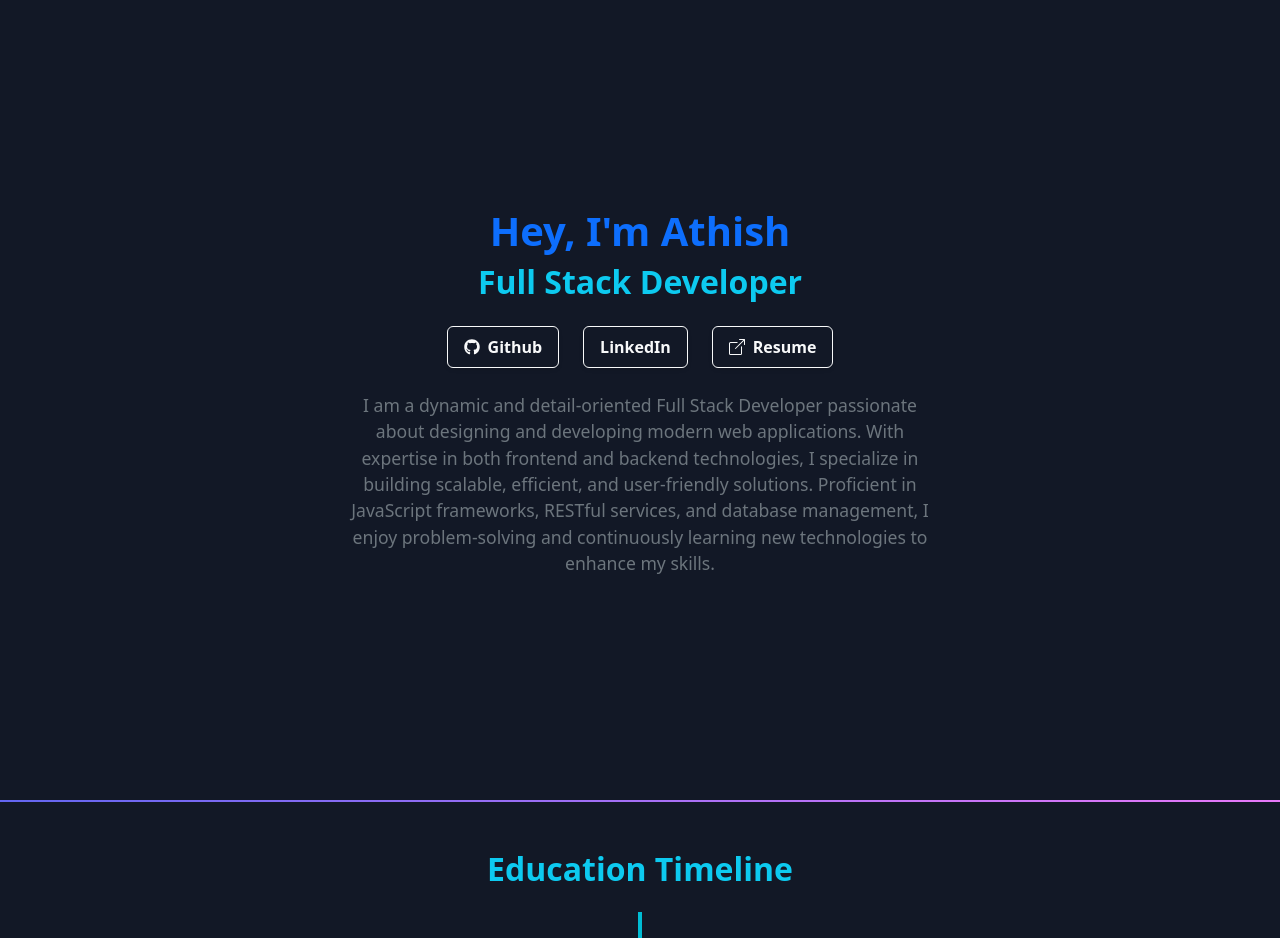
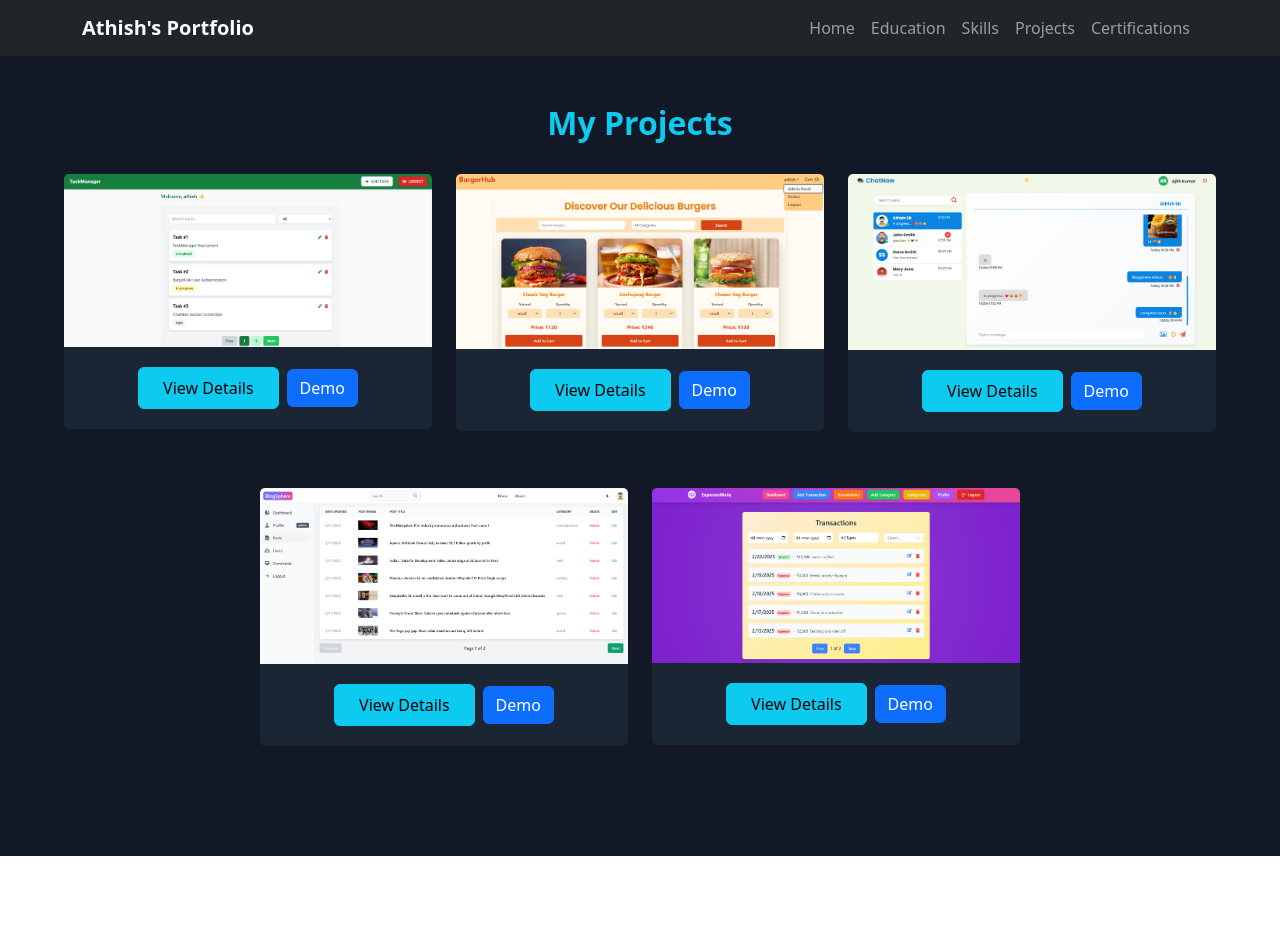
Before and after one commit to athishsb/portfolio, a React (Vite) app: page /projects in a window 1280 px wide. Shown: the top 938 px of the page. After the commit the page ends 856 px from the top, so only its background shows below. Built offline with nearby package versions, Linux system fonts and the light colour scheme.

Commit message:
Updated navbar, project details, and social links

```diff
--- a/package.json
+++ b/package.json
@@ -10,13 +10,14 @@
     "preview": "vite preview"
   },
   "dependencies": {
+    "@popperjs/core": "^2.11.8",
     "bootstrap": "^5.3.3",
     "framer-motion": "^12.4.3",
     "react": "^19.0.0",
     "react-bootstrap": "^2.10.9",
     "react-dom": "^19.0.0",
     "react-icons": "^5.4.0",
-    "react-router-dom": "^7.1.5",
+    "react-router-dom": "^7.2.0",
     "react-vertical-timeline-component": "^3.5.3"
   },
   "devDependencies": {
--- a/src/App.jsx
+++ b/src/App.jsx
@@ -1,24 +1,23 @@
-import "./App.css";
+import { BrowserRouter as Router, Routes, Route } from "react-router-dom";
+import Navbar from "./components/Navbar";
 import Certificates from "./components/Certificates";
-import Divider from "./components/Divider";
-import IntroComponent from "./components/Intro";
+import Intro from "./components/Intro";
 import Projects from "./components/Projects";
 import Skills from "./components/Skills";
 import Timeline from "./components/Timeline";
 
 function App() {
   return (
-    <>
-      <IntroComponent />
-      <Divider />
-      <Timeline />
-      <Divider />
-      <Skills />
-      <Divider />
-      <Projects />
-      <Divider />
-      <Certificates />
-    </>
+    <Router>
+      <Navbar />
+      <Routes>
+        <Route path="/" element={<Intro />} />
+        <Route path="/timeline" element={<Timeline />} />
+        <Route path="/skills" element={<Skills />} />
+        <Route path="/projects" element={<Projects />} />
+        <Route path="/certificates" element={<Certificates />} />
+      </Routes>
+    </Router>
   );
 }
 
--- a/src/components/Divider.jsx
+++ /dev/null
@@ -1,19 +0,0 @@
-import { motion } from "framer-motion";
-
-const Divider = () => {
-  return (
-    <motion.div
-      initial={{ opacity: 0, width: 0 }}
-      animate={{ opacity: 1, width: "100%" }}
-      transition={{ duration: 0.8 }}
-      style={{
-        height: "2px",
-        width: "100%",
-        background: "linear-gradient(to right, #6366F1, #E879F9)",
-        margin: "0",
-      }}
-    />
-  );
-};
-
-export default Divider;
--- a/src/components/Intro.jsx
+++ b/src/components/Intro.jsx
@@ -6,7 +6,7 @@ const IntroComponent = () => {
   const githubUrl = "https://github.com/athishsb";
   const linkedInUrl = "https://www.linkedin.com/in/athish-sb/";
   const resumeUrl =
-    "https://drive.google.com/file/d/1gHlEnEWT9S2nImLD6OP8CbwD8vGyWe2c/view?usp=sharing";
+    "https://drive.google.com/file/d/1gHlEnEWT9S2nImLD6OP8CbwD8vGyWe2c/view";
 
   const handleClick = (url) => {
     window.open(url, "_blank");
@@ -14,7 +14,7 @@ const IntroComponent = () => {
 
   // Reusable class variables
   const buttonClass =
-    "btn btn-outline-light d-flex align-items-center gap-2 fw-bold px-3 py-2 shadow-sm";
+    "btn btn-outline-light d-flex align-items-center gap-2 fw-bold px-3 py-2 shadow-sm cursor-pointer";
   const motionHeading = {
     initial: { opacity: 0, y: -20 },
     animate: { opacity: 1, y: 0 },
@@ -69,6 +69,15 @@ const IntroComponent = () => {
         </button>
       </motion.div>
 
+      {/* Display email as plain text */}
+      <motion.p
+        {...motionDescription}
+        className="fw-bold text-light mb-3"
+        style={{ fontSize: "1.1rem" }}
+      >
+        📧 athishbalajisb22@gmail.com
+      </motion.p>
+
       <motion.p
         {...motionDescription}
         className="w-75 text-secondary"
--- /dev/null
+++ b/src/components/Navbar.jsx
@@ -0,0 +1,55 @@
+import { Link } from "react-router-dom";
+
+const Navbar = () => {
+  return (
+    <nav className="navbar navbar-expand-lg navbar-dark bg-dark">
+      <div className="container">
+        <Link className="navbar-brand fw-bold" to="/">
+          {"Athish's Portfolio"}
+        </Link>
+        <button
+          className="navbar-toggler"
+          type="button"
+          data-bs-toggle="collapse"
+          data-bs-target="#navbarNav"
+          aria-controls="navbarNav"
+          aria-expanded="false"
+          aria-label="Toggle navigation"
+        >
+          <span className="navbar-toggler-icon"></span>
+        </button>
+        <div className="collapse navbar-collapse" id="navbarNav">
+          <ul className="navbar-nav ms-auto">
+            <li className="nav-item">
+              <Link className="nav-link" to="/">
+                Home
+              </Link>
+            </li>
+            <li className="nav-item">
+              <Link className="nav-link" to="/timeline">
+                Education
+              </Link>
+            </li>
+            <li className="nav-item">
+              <Link className="nav-link" to="/skills">
+                Skills
+              </Link>
+            </li>
+            <li className="nav-item">
+              <Link className="nav-link" to="/projects">
+                Projects
+              </Link>
+            </li>
+            <li className="nav-item">
+              <Link className="nav-link" to="/certificates">
+                Certifications
+              </Link>
+            </li>
+          </ul>
+        </div>
+      </div>
+    </nav>
+  );
+};
+
+export default Navbar;
--- a/src/components/ProjectCard.jsx
+++ b/src/components/ProjectCard.jsx
@@ -1,10 +1,22 @@
-import { Button, Card } from "react-bootstrap";
 import { useState } from "react";
+import { Button, Card, Modal } from "react-bootstrap";
 
-const ProjectCard = ({ title, demoUrl, frontendUrl, backendUrl, imageUrl }) => {
+const ProjectCard = ({
+  title,
+  demoUrl,
+  frontendUrl,
+  backendUrl,
+  imageUrl,
+  description,
+  techStack,
+  features,
+  adminCredentials,
+}) => {
+  const [showModal, setShowModal] = useState(false);
   const [isHovered, setIsHovered] = useState(false);
 
   return (
+    <>
       <Card
         style={{
           width: "23rem",
@@ -43,40 +55,173 @@ const ProjectCard = ({ title, demoUrl, frontendUrl, backendUrl, imageUrl }) => {
         />
         <Card.Body className="text-center">
           <Button
-          onClick={() => window.open(demoUrl, "_blank", "noopener noreferrer")}
+            variant="info"
+            className="m-1 px-4 py-2"
+            onClick={() => setShowModal(true)}
+          >
+            View Details
+          </Button>
+          <Button
+            onClick={() =>
+              window.open(demoUrl, "_blank", "noopener noreferrer")
+            }
             variant="primary"
-          className="m-1 px-4 py-2"
-          style={{
-            backgroundColor: "#007bff",
-            border: "1px solid #007bff",
-            color: "white",
-            fontWeight: "500",
-            borderRadius: "4px",
-            boxShadow: "0 4px 8px rgba(0, 123, 255, 0.3)",
-            transition: "all 0.3s ease",
-          }}
-          onMouseOver={(e) => (e.target.style.backgroundColor = "#0056b3")}
-          onMouseOut={(e) => (e.target.style.backgroundColor = "#007bff")}
+            className="m-1"
           >
             Demo
           </Button>
+        </Card.Body>
+      </Card>
+
+      {/* Styled Modal for Project Details */}
+      <Modal
+        show={showModal}
+        onHide={() => setShowModal(false)}
+        size="lg"
+        centered
+        style={{
+          color: "#fff",
+          backgroundColor: "rgba(26, 38, 51, 0.9)",
+        }}
+      >
+        <Modal.Header
+          style={{
+            backgroundColor: "#1a2633",
+            borderBottom: "1px solid #444",
+            color: "#0dcaf0",
+            textAlign: "center",
+            width: "100%",
+            display: "flex",
+            justifyContent: "center",
+          }}
+        >
+          <Modal.Title>{title}</Modal.Title>
+          <button
+            type="button"
+            className="btn-close"
+            onClick={() => setShowModal(false)}
+            style={{
+              filter: "invert(1)",
+              position: "absolute",
+              right: "1rem",
+            }}
+          ></button>
+        </Modal.Header>
+
+        <Modal.Body
+          style={{
+            backgroundColor: "#17202A",
+            color: "#ddd",
+            padding: "1.5rem",
+          }}
+        >
+          <p>
+            <strong style={{ color: "#0dcaf0" }}>Description:</strong>{" "}
+            <span style={{ color: "#bbb" }}>{description}</span>
+          </p>
+          <p>
+            <strong style={{ color: "#0dcaf0" }}>Tech Stack:</strong>{" "}
+            <span style={{ color: "#bbb" }}>{techStack}</span>
+          </p>
+
+          {/* Features Section */}
+          {features && (
+            <>
+              <hr style={{ borderColor: "#444", margin: "1.5rem 0" }} />
+              <p
+                style={{
+                  color: "#0dcaf0",
+                  fontWeight: "bold",
+                  marginBottom: "0.5rem",
+                }}
+              >
+                Features:
+              </p>
+
+              {Array.isArray(features) ? (
+                <ul
+                  style={{
+                    paddingLeft: "1.5rem",
+                    marginBottom: "1rem",
+                    color: "#bbb",
+                    fontSize: "1rem",
+                  }}
+                >
+                  {features.map((feature, index) => (
+                    <li key={index} style={{ marginBottom: "5px" }}>
+                      {feature}
+                    </li>
+                  ))}
+                </ul>
+              ) : (
+                Object.keys(features).map((key) => (
+                  <div key={key} style={{ marginBottom: "1rem" }}>
+                    <p
+                      style={{
+                        color: "#0dcaf0",
+                        fontWeight: "bold",
+                        marginTop: "1rem",
+                        marginBottom: "0.5rem",
+                      }}
+                    >
+                      {key.charAt(0).toUpperCase() + key.slice(1)} Features:
+                    </p>
+                    <ul
+                      style={{
+                        paddingLeft: "1.5rem",
+                        color: "#bbb",
+                        fontSize: "1rem",
+                      }}
+                    >
+                      {features[key].map((feature, index) => (
+                        <li key={index} style={{ marginBottom: "5px" }}>
+                          {feature}
+                        </li>
+                      ))}
+                    </ul>
+                  </div>
+                ))
+              )}
+            </>
+          )}
+
+          {/* Admin Credentials Section */}
+          {adminCredentials && (
+            <>
+              <hr style={{ borderColor: "#444" }} />
+              <p>
+                <strong style={{ color: "#0dcaf0" }}>Admin Credentials:</strong>
+              </p>
+              <p>
+                <strong style={{ color: "#f39c12" }}>Email:</strong>{" "}
+                <span style={{ color: "#bbb" }}>{adminCredentials.email}</span>
+              </p>
+              <p>
+                <strong style={{ color: "#f39c12" }}>Password:</strong>{" "}
+                <span style={{ color: "#bbb" }}>
+                  {adminCredentials.password}
+                </span>
+              </p>
+            </>
+          )}
+        </Modal.Body>
+
+        <Modal.Footer
+          style={{
+            backgroundColor: "#1a2633",
+            borderTop: "1px solid #444",
+          }}
+        >
           <Button
             onClick={() =>
               window.open(frontendUrl, "_blank", "noopener noreferrer")
             }
-          variant="outline-light"
-          className="m-1 px-4 py-2"
+            variant="success"
             style={{
-            backgroundColor: "transparent",
-            color: "#4cd137",
-            border: "1px solid #4cd137",
-            fontWeight: "500",
-            borderRadius: "4px",
-            boxShadow: "0 4px 8px rgba(76, 209, 55, 0.3)",
-            transition: "all 0.3s ease",
+              backgroundColor: "#28a745",
+              border: "none",
+              padding: "0.5rem 1rem",
             }}
-          onMouseOver={(e) => (e.target.style.color = "#ffffff")}
-          onMouseOut={(e) => (e.target.style.color = "#4cd137")}
           >
             Frontend Code
           </Button>
@@ -84,24 +229,18 @@ const ProjectCard = ({ title, demoUrl, frontendUrl, backendUrl, imageUrl }) => {
             onClick={() =>
               window.open(backendUrl, "_blank", "noopener noreferrer")
             }
-          variant="outline-light"
-          className="m-1 px-4 py-2"
+            variant="danger"
             style={{
-            backgroundColor: "transparent",
-            color: "#e84118",
-            border: "1px solid #e84118",
-            fontWeight: "500",
-            borderRadius: "4px",
-            boxShadow: "0 4px 8px rgba(232, 65, 24, 0.3)",
-            transition: "all 0.3s ease",
+              backgroundColor: "#dc3545",
+              border: "none",
+              padding: "0.5rem 1rem",
             }}
-          onMouseOver={(e) => (e.target.style.color = "#ffffff")}
-          onMouseOut={(e) => (e.target.style.color = "#e84118")}
           >
             Backend Code
           </Button>
-      </Card.Body>
-    </Card>
+        </Modal.Footer>
+      </Modal>
+    </>
   );
 };
 
--- a/src/components/Projects.jsx
+++ b/src/components/Projects.jsx
@@ -1,6 +1,5 @@
 import { motion } from "framer-motion";
 import ProjectCard from "./ProjectCard";
-import { useState, useEffect, useRef } from "react";
 
 const Projects = () => {
   const projectData = [
@@ -10,6 +9,15 @@ const Projects = () => {
       frontendUrl: "https://github.com/athishsb/taskmanager-frontend",
       backendUrl: "https://github.com/athishsb/taskmanager-backend",
       imageUrl: "/images/TaskManager.png",
+      description:
+        "A task management application designed to help users efficiently organize and track tasks.",
+      techStack: "MERN, Redux, React Router, Axios, React-Toastify",
+      features: [
+        "Secure authentication (sign up, login, password reset)",
+        "Task categorization (To-Do, In Progress, Completed) with status updates",
+        "Search, filter, and pagination for better task management",
+        "Real-time toast notifications for important user actions",
+      ],
     },
     {
       title: "BurgerHub",
@@ -17,6 +25,25 @@ const Projects = () => {
       frontendUrl: "https://github.com/athishsb/burgerhub-frontend",
       backendUrl: "https://github.com/athishsb/burgerhub-backend",
       imageUrl: "/images/BurgerHub.png",
+      description:
+        "A full-stack food ordering platform where users can browse, add items to the cart, and place orders.",
+      techStack: "MERN, Redux Toolkit, React Bootstrap, Cloudinary, Razorpay",
+      features: {
+        user: [
+          "Secure authentication, cart management, order placement, and order history",
+          "Password recovery via email",
+        ],
+        admin: [
+          "Add, edit, and delete products with Cloudinary image uploads",
+          "Manage users, orders, and update order status",
+        ],
+        additional: [
+          "Secure online payments via Razorpay with real-time payment status updates",
+          "Redux Toolkit for optimized state management",
+          "Protected routes ensuring secure access to admin functionalities",
+        ],
+      },
+      adminCredentials: { email: "admin@gmail.com", password: "123456" },
     },
     {
       title: "ChatNow",
@@ -24,6 +51,18 @@ const Projects = () => {
       frontendUrl: "https://github.com/athishsb/chatnow-frontend",
       backendUrl: "https://github.com/athishsb/chatnow-backend",
       imageUrl: "/images/ChatNow.png",
+      description:
+        "A real-time one-to-one chat application with instant messaging, authentication, and notifications.",
+      techStack: "MERN, Redux Toolkit, Socket.io, Cloudinary",
+      features: [
+        "JWT authentication ensures secure login and session management",
+        "Real-time messaging using Socket.io with smooth conversation flow",
+        "Unread message count and notifications for new messages",
+        "User online status tracking with real-time updates",
+        "Profile picture upload via Cloudinary for better user experience",
+        "Emoji support and image sharing",
+        "Smooth navigation with React Router",
+      ],
     },
     {
       title: "BlogSphere",
@@ -31,6 +70,30 @@ const Projects = () => {
       frontendUrl: "https://github.com/athishsb/blogsphere-frontend",
       backendUrl: "https://github.com/athishsb/blogsphere-backend",
       imageUrl: "/images/BlogSphere.png",
+      description:
+        "A modern blogging platform where users can explore and engage with blog posts.",
+      techStack: "MERN, Redux Toolkit, Tailwind CSS, Firebase, Cloudinary",
+      features: {
+        user: [
+          "Register/Login with JWT & Firebase OAuth (Google authentication)",
+          "Update profile details and manage account settings",
+          "Search blog posts by category and keywords",
+          "Like & Comment on blog posts with an 'edited' label for updated comments",
+        ],
+        admin: [
+          "Full CRUD operations for managing posts, users, and comments",
+          "Dashboard insights (Total Users, Posts, Comments)",
+          "Delete any comment from any post",
+        ],
+        additional: [
+          "Dark mode/light mode toggle for a personalized experience",
+          "Toast notifications for instant feedback",
+        ],
+      },
+      adminCredentials: {
+        email: "admin@gmail.com",
+        password: "123456",
+      },
     },
     {
       title: "ExpenseMate",
@@ -38,48 +101,30 @@ const Projects = () => {
       frontendUrl: "https://github.com/athishsb/expensemate-frontend",
       backendUrl: "https://github.com/athishsb/expensemate-backend",
       imageUrl: "/images/ExpenseMate.png",
+      description:
+        "An expense tracking application to help users monitor and manage their finances.",
+      techStack: "MERN, Redux Toolkit, React Query, Chart.js, Tailwind CSS",
+      features: [
+        "User authentication (Register, Login, Logout, Profile Updates)",
+        "Categorized expense tracking with detailed transaction logs",
+        "Data visualization using Charts.js for financial insights",
+        "CRUD operations for transactions & categories",
+        "Optimized API calls with React Query for better performance",
+        "Toast notifications for success/error alerts",
+        "Fully responsive UI with Tailwind CSS for a smooth user experience",
+      ],
     },
   ];
 
-  const [isInView, setIsInView] = useState(false);
-  const projectsRef = useRef(null);
-
-  useEffect(() => {
-    const observer = new IntersectionObserver(
-      ([entry]) => {
-        if (entry.isIntersecting) {
-          setIsInView(true);
-        }
-      },
-      { threshold: 0.5 }
-    );
-
-    if (projectsRef.current) {
-      observer.observe(projectsRef.current);
-    }
-
-    return () => {
-      if (projectsRef.current) {
-        observer.unobserve(projectsRef.current);
-      }
-    };
-  }, []);
-
   return (
     <div
-      ref={projectsRef}
       className="py-0 my-0"
-      style={{
-        backgroundColor: "#121826",
-        padding: "0",
-        margin: "0",
-        minHeight: "100vh",
-      }}
+      style={{ backgroundColor: "#121826", minHeight: "100vh" }}
     >
       <div className="container pb-4 py-5">
         <motion.h1
           initial={{ opacity: 0, y: -20 }}
-          animate={isInView ? { opacity: 1, y: 0 } : {}}
+          animate={{ opacity: 1, y: 0 }}
           transition={{ duration: 0.8 }}
           className="text-center text-info fw-bold"
           style={{ fontSize: "2rem" }}
@@ -88,45 +133,15 @@ const Projects = () => {
         </motion.h1>
       </div>
 
-      <motion.div
-        initial={{ opacity: 0 }}
-        animate={isInView ? { opacity: 1 } : {}}
-        transition={{ duration: 0.8, delay: 0.2 }}
-        className="text-center text-white mb-4"
-      >
-        <h5 className="mb-2 text-warning">
-          Admin Credentials for BurgerHub and BlogSphere:
-        </h5>
-        {/* Updated color */}
-        <p>
-          Email: admin@gmail.com <br />
-          {/* Updated color */}
-          Password: 123456
-        </p>
-        {/* Updated color */}
-      </motion.div>
-
-      <div
-        className="d-flex flex-wrap justify-content-center gap-4"
-        style={{
-          paddingLeft: "1rem",
-          paddingRight: "1rem",
-        }}
-      >
+      <div className="d-flex flex-wrap justify-content-center gap-4 px-3">
         {projectData.map((project, index) => (
           <motion.div
             key={index}
             initial={{ opacity: 0, y: 20 }}
-            animate={isInView ? { opacity: 1, y: 0 } : {}}
+            animate={{ opacity: 1, y: 0 }}
             transition={{ duration: 0.8, delay: 0.2 * index }}
           >
-            <ProjectCard
-              title={project.title}
-              demoUrl={project.demoUrl}
-              frontendUrl={project.frontendUrl}
-              backendUrl={project.backendUrl}
-              imageUrl={project.imageUrl}
-            />
+            <ProjectCard {...project} />
           </motion.div>
         ))}
       </div>
--- a/src/components/Timeline.jsx
+++ b/src/components/Timeline.jsx
@@ -6,7 +6,6 @@ import {
 import "react-vertical-timeline-component/style.min.css";
 
 const Timeline = () => {
-  // Reusable style variables
   const containerStyle = {
     background: "#121826",
     color: "#ffffff",
--- a/src/main.jsx
+++ b/src/main.jsx
@@ -1,8 +1,8 @@
 import { StrictMode } from "react";
 import { createRoot } from "react-dom/client";
-import "./index.css";
 import App from "./App.jsx";
 import "bootstrap/dist/css/bootstrap.min.css";
+import "bootstrap/dist/js/bootstrap.bundle.min.js";
 
 createRoot(document.getElementById("root")).render(
   <StrictMode>
```
Also changed, not shown: src/components/Certificates.jsx (+36 -49 lines), src/App.css (deleted), src/index.css (deleted), 2 other files (tests, documents, lock files or other folders). Lines whose indentation alone changed are shown as unchanged.
